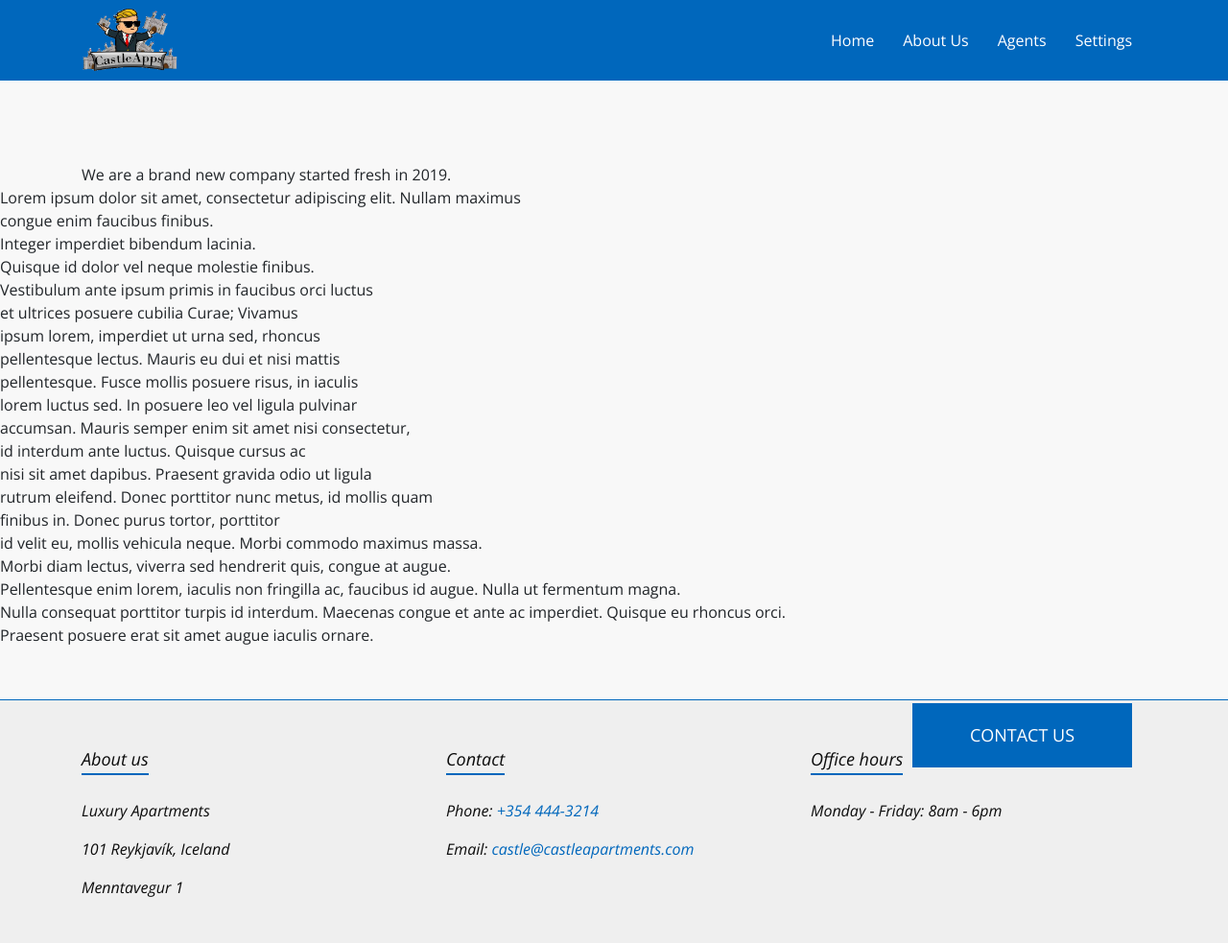
After one commit to jonbjarniolafsson/Verkefni2, a Django app: page /aboutus/ in a window 1280 px wide. The commit adds this page. Shown: the whole page at 96% size. Run offline with Django 3.2, Linux system fonts and the light colour scheme; some libraries are stand-ins or nearby versions.

Commit message:
Added about us

```diff
--- a/CastleApps/apartments/urls.py
+++ b/CastleApps/apartments/urls.py
@@ -6,6 +6,8 @@ urlpatterns = [
     path('',views.home, name='frontpage'),
     # Here we have a list of employees page -> Should lead to their profile if clicked on
     path('agents/',views.agents, name='agents'),
+
+    path('aboutus/',views.aboutus, name='aboutus'),
 
     #Page below has to be revamped
     path('all-apartments/',
--- a/CastleApps/apartments/views.py
+++ b/CastleApps/apartments/views.py
@@ -73,12 +73,18 @@ def home(request):
 # This is
 def agents(request):
 
-    users = Users.objects.filter(is_superuser = True)
+    users = Users.objects.filter(is_staff = True)
     #print("PRINTING ALL THE USERS : ", users.profileImagePath)
     context = {
        'agents': users
     }
     return render(request, 'apartments/agents.html', context)
+
+def aboutus(request):
+    context = {
+        'oliver':'oliver'
+    }
+    return render(request, 'apartments/about_us.html', context)
 
 # This is the page you are led to when an apartment is clicked on
 def singleApartment(request, apartmentID): # Need to add error handling
--- /dev/null
+++ b/CastleApps/templates/apartments/about_us.html
@@ -0,0 +1,38 @@
+{% extends "base.html" %}
+{% load static %}
+{% block css %}
+<link rel="stylesheet" href="{% static 'css/about.css' %}">
+{% endblock css %}
+{% block content %}
+<div class="employees">
+    <div class="container">
+        <div>We are a brand new company started fresh in 2019.  </div>
+            </div>
+
+    Lorem ipsum dolor sit amet, consectetur adipiscing elit. Nullam maximus <br>
+    congue enim faucibus finibus.<br>
+    Integer imperdiet bibendum lacinia.<br>
+    Quisque id dolor vel neque molestie finibus.<br>
+    Vestibulum ante ipsum primis in faucibus orci luctus<br>
+    et ultrices posuere cubilia Curae; Vivamus<br>
+    ipsum lorem, imperdiet ut urna sed, rhoncus<br>
+    pellentesque lectus. Mauris eu dui et nisi mattis<br>
+    pellentesque. Fusce mollis posuere risus, in iaculis<br>
+    lorem luctus sed. In posuere leo vel ligula pulvinar<br>
+    accumsan. Mauris semper enim sit amet nisi consectetur,<br>
+    id interdum ante luctus. Quisque cursus ac<br>
+    nisi sit amet dapibus. Praesent gravida odio ut ligula<br>
+    rutrum eleifend. Donec porttitor nunc metus, id mollis quam<br>
+    finibus in. Donec purus tortor, porttitor<br>
+    id velit eu, mollis vehicula neque. Morbi commodo maximus massa.<br>
+
+Morbi diam lectus, viverra sed hendrerit quis, congue at augue. <br>
+    Pellentesque enim lorem, iaculis non fringilla ac, faucibus id augue. Nulla ut fermentum magna. <br>
+    Nulla consequat porttitor turpis id interdum. Maecenas congue et ante ac imperdiet. Quisque eu rhoncus orci.<br>
+    Praesent posuere erat sit amet augue iaculis ornare.<br>
+
+
+
+    </div>
+</div>
+{% endblock content %}
--- a/CastleApps/templates/base.html
+++ b/CastleApps/templates/base.html
@@ -60,6 +60,7 @@
                     <div class="navbar-right">
                         <ul class="nav-links">
                             <li><a href="{% url 'frontpage' %}">Home</a></li>
+                        <li><a href="{% url 'aboutus' %}">About Us</a></li>
                             <li><a href="{% url 'agents' %}">Agents</a></li>
                             <li class="user">
                                 Settings
```
